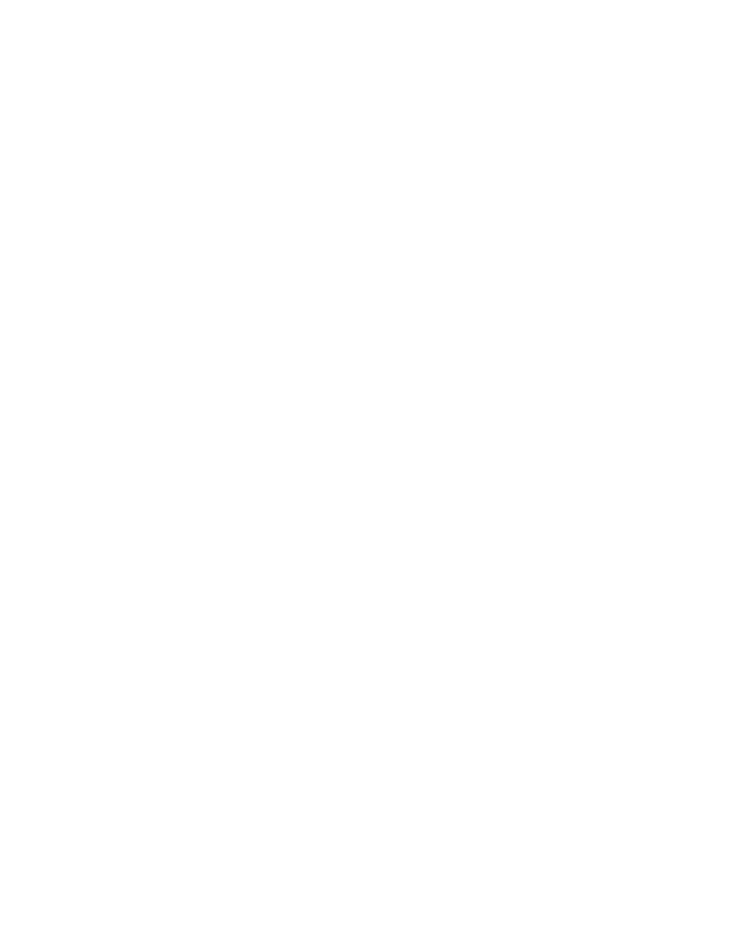
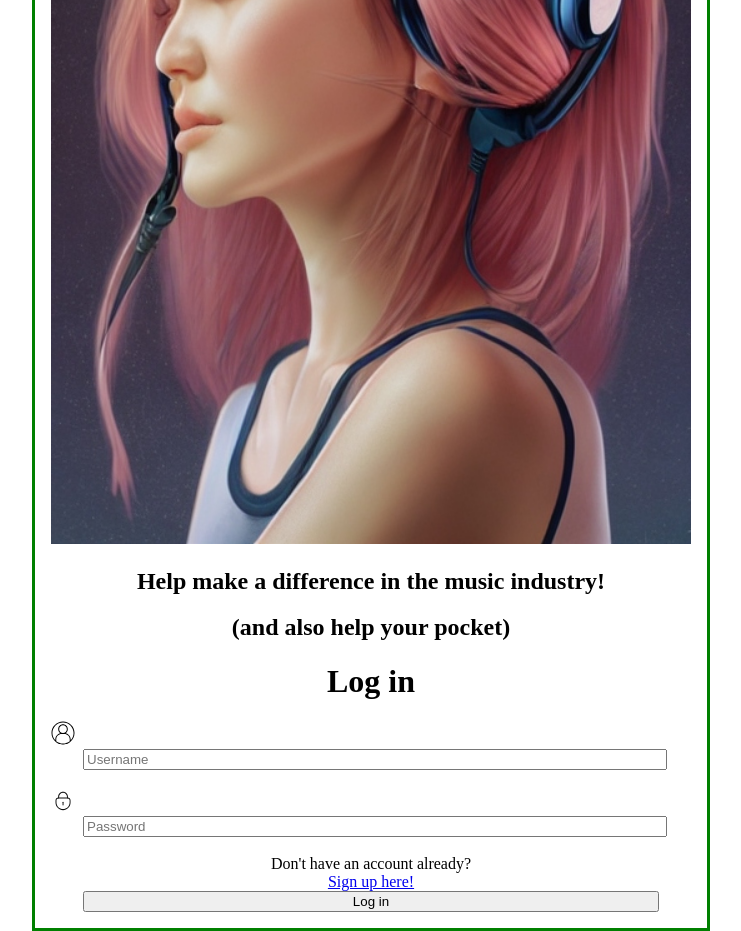
Before and after one commit to ignatmatei/GlobalWaves, a Vue app in the folder fe/GlobalWaves/: page /log-in in a window 1280 px wide. Before the commit this address had no page. Shown: the whole page, without its empty margins (269-1010 px from the left). Before the commit the page ends 800 px from the top, so only its background shows below. Built offline with nearby package versions, Linux system fonts and the light colour scheme.

Commit message:
pretty much finished log in

```diff
--- a/fe/GlobalWaves/src/pages/LogInForm.vue
+++ b/fe/GlobalWaves/src/pages/LogInForm.vue
@@ -26,7 +26,8 @@
             <br />
             <div style="text-align: center">
                <a> Don't have an account already? </a>
-                <a> Sign up here! </a>
+               <br />
+                <router-link to="/">Sign up here! </router-link>
             </div>
             <Button label="Log in" />
         </template>
--- a/fe/GlobalWaves/src/pages/SignUpForm.vue
+++ b/fe/GlobalWaves/src/pages/SignUpForm.vue
@@ -33,7 +33,8 @@
             <br />
             <div style="text-align: center">
                <a> Already have an account? </a>
-                <a> Log in here! </a>
+               <br />
+                <router-link to="log-in"> Log in here! </router-link>
             </div>
             <Button label="Sign up" />
         </template>
--- a/fe/GlobalWaves/src/router/index.ts
+++ b/fe/GlobalWaves/src/router/index.ts
@@ -1,5 +1,6 @@
 import { createRouter, createWebHistory } from 'vue-router'
 import SignUpForm from '../pages/SignUpForm.vue'
+import LogInForm from '../pages/LogInForm.vue'
 const router = createRouter({
   history: createWebHistory(import.meta.env.BASE_URL),
   routes: [
@@ -7,6 +8,11 @@
       path: '/',
       name: 'sign-up',
       component: SignUpForm
+    },
+    {
+      path: '/log-in',
+      name: 'log-in',
+      component: LogInForm
     }
     // {
     //   path: '/about',
```
